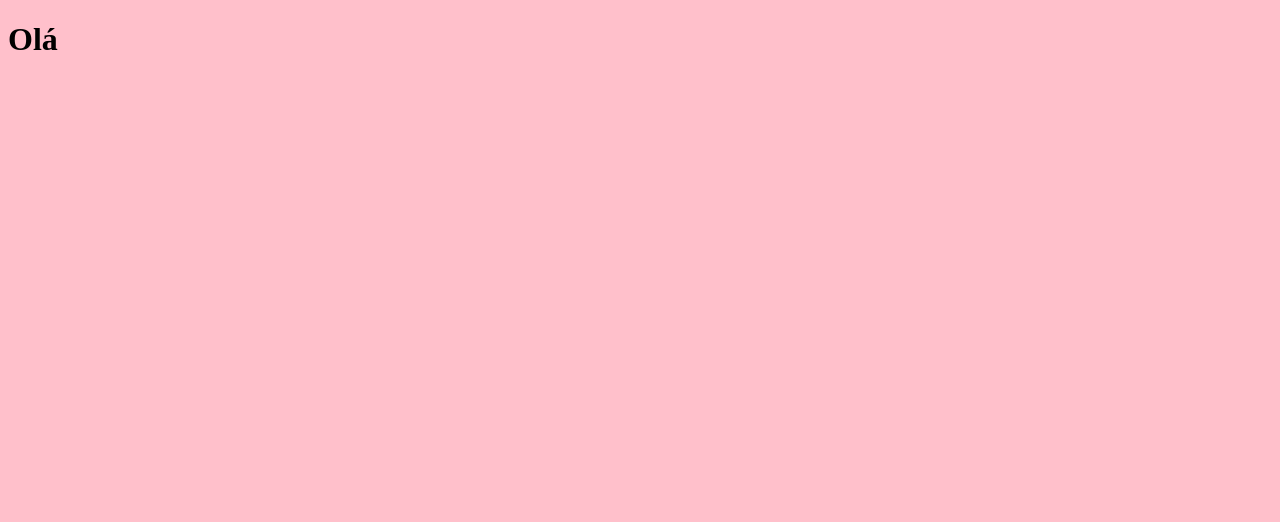
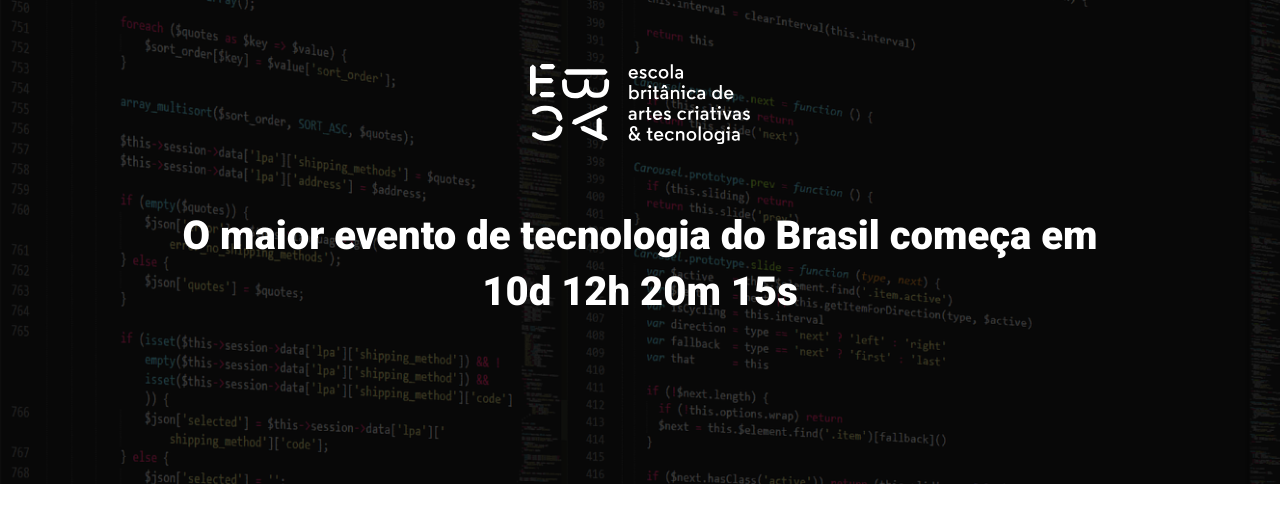
Before and after one commit to lichtle/ebac-tech-talks, a website built with Parcel: page src/index.html in a window 1280 px wide. Built offline with nearby package versions, Linux system fonts and the light colour scheme.

Commit message:
chore: hero finalizado

```diff
--- a/package.json
+++ b/package.json
@@ -4,7 +4,7 @@
   "description": "",
   "main": "index.js",
   "scripts": {
-    "dev": "parcel src/index.html src/styles/main.scss src/scripts/main.js",
+    "dev": "parcel --no-cache src/index.html src/styles/main.scss src/scripts/main.js",
     "test": "echo \"Error: no test specified\" && exit 1"
   },
   "keywords": [],
@@ -12,6 +12,7 @@
   "license": "ISC",
   "devDependencies": {
     "@parcel/transformer-sass": "^2.9.3",
-    "parcel": "^2.9.3"
+    "parcel": "^2.9.3",
+    "sharp": "^0.31.3"
   }
 }
--- a/src/index.html
+++ b/src/index.html
@@ -3,11 +3,24 @@
   <head>
     <meta charset="UTF-8" />
     <meta name="viewport" content="width=device-width, initial-scale=1.0" />
-    <title>Document</title>
+    <title>EBAC Tech Talks</title>
     <link rel="stylesheet" href="styles/main.scss" />
+    <link rel="preconnect" href="https://fonts.googleapis.com" />
+    <link rel="preconnect" href="https://fonts.gstatic.com" crossorigin />
+    <link
+      href="https://fonts.googleapis.com/css2?family=Roboto:wght@400;700;900&display=swap"
+      rel="stylesheet"
+    />
   </head>
   <body>
-    <h1>Olá</h1>
+    <header class="hero">
+      <div class="container">
+        <img class="hero__logo" src="images/ebac_logo.svg" alt="EBAC" />
+        <p class="hero__text">
+          O maior evento de tecnologia do Brasil começa em 10d 12h 20m 15s
+        </p>
+      </div>
+    </header>
     <script src="scripts/main.js"></script>
   </body>
 </html>
--- /dev/null
+++ b/src/styles/_hero.scss
@@ -0,0 +1,51 @@
+.hero {
+  padding: 64px 0 100px;
+  background-image: url(../images/fundo.png);
+  background-repeat: no-repeat;
+  background-size: cover;
+  position: relative;
+
+  .container {
+    position: relative;
+  }
+
+  &::before {
+    // Adicionando um overlay para escurecer a imagem
+    position: absolute;
+    top: 0;
+    left: 0;
+    width: 100%;
+    height: 100%;
+    background-color: #000;
+    opacity: 0.7;
+    content: "";
+  }
+
+  &__text {
+    text-align: center;
+    margin: 64px 0;
+    line-height: 56px;
+    font-size: 40px;
+    font-weight: 900;
+  }
+
+  &__logo {
+    display: block; // O margin não funciona se a imagem estiver com o display padrão dela, que é o inline
+    margin: 0 auto;
+    height: 80px;
+  }
+
+  @media (max-width: 640px) {
+    padding: 40px 0;
+
+    &__logo {
+      height: 40px;
+    }
+
+    &__text {
+      font-size: 22px;
+      line-height: 24px;
+      margin: 24px 0;
+    }
+  }
+}
--- a/src/styles/main.scss
+++ b/src/styles/main.scss
@@ -1,3 +1,26 @@
+@use "hero";
+
+* {
+  margin: 0;
+  padding: 0;
+  box-sizing: border-box;
+  color: #fff;
+}
+
 body {
-  background-color: pink;
+  font-family: "Roboto", sans-serif;
 }
+
+.container {
+  max-width: 960px;
+  width: 100%;
+  margin: 0 auto;
+
+  @media (max-width: 640px) {
+    max-width: 80%;
+  }
+
+  @media (max-width: 1024px) {
+    max-width: 90%;
+  }
+}
```
Also changed, not shown: 1 other file.
